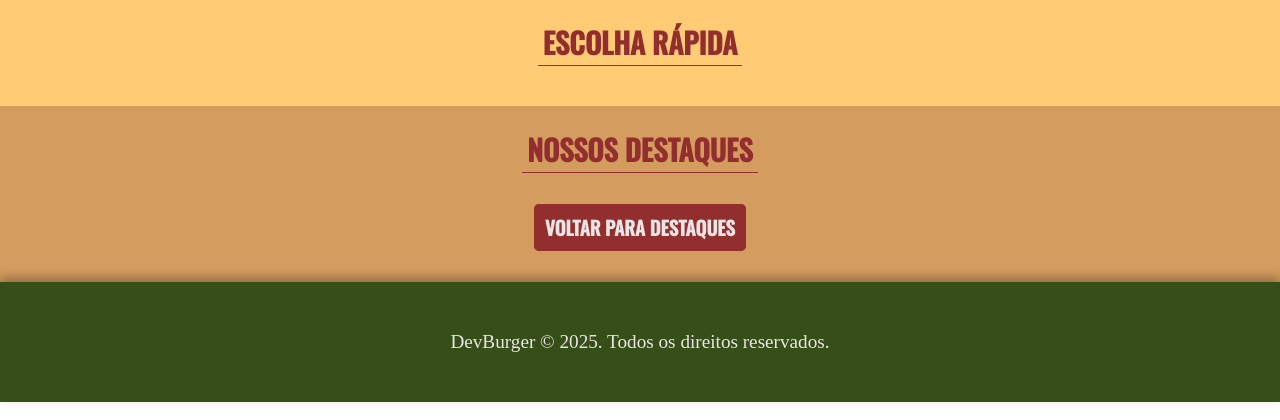
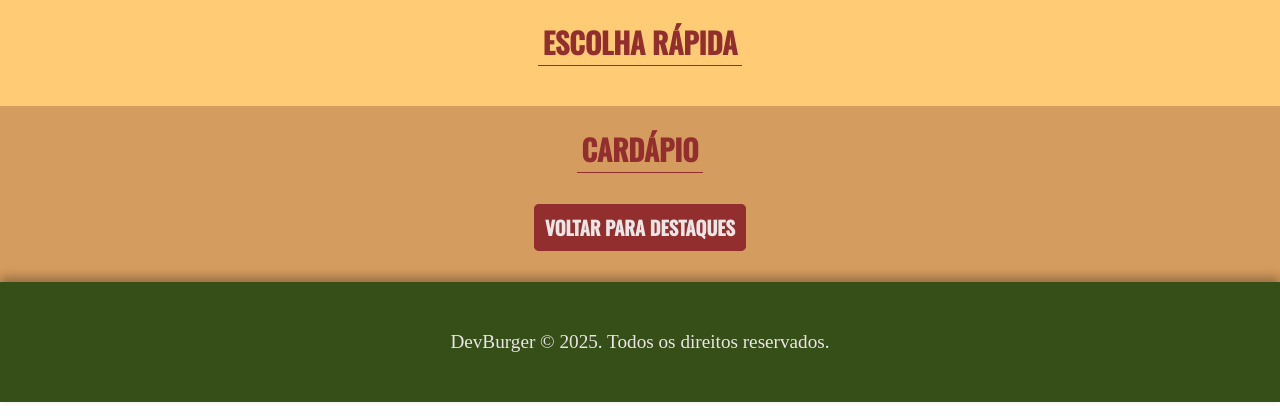
Before and after one commit to fernandagml/devburger-webservice, a Flask app: page / in a window 1280 px wide. Shown: the part 361-781 px from the top of the page. Run offline with Flask 3, Linux system fonts and the light colour scheme; data that the repository does not hold is empty.

Commit message:
Correção dos destaques para cardápio.

```diff
--- a/templates/index.html
+++ b/templates/index.html
@@ -17,7 +17,7 @@
         <h2 class="categories__title">ESCOLHA RÁPIDA</h2>
 
         <div class="categories__list">
-            {% for produto in produtos %}
+            {% for produto in destaques %}
             <div class="category-item">
                 <img src="{{ produto.imagem }}"
                     alt="{{ produto.nome_produto }}" class="category-item__img" />
@@ -30,10 +30,10 @@
 
 <section class="products" id="menu">
     <div class="products__container">
-        <h2 class="products__title">NOSSOS DESTAQUES</h2>
+        <h2 class="products__title">CARDÁPIO</h2>
 
         <div class="products__grid">
-            {% for produto in destaques %}
+            {% for produto in produtos %}
             <article class="card" id="lanche-1">
                 <div class="card__image-wrapper">
                     <img src="{{ produto.imagem }}" alt="{{ produto.nome_produto }}" class="card__image" />
```
